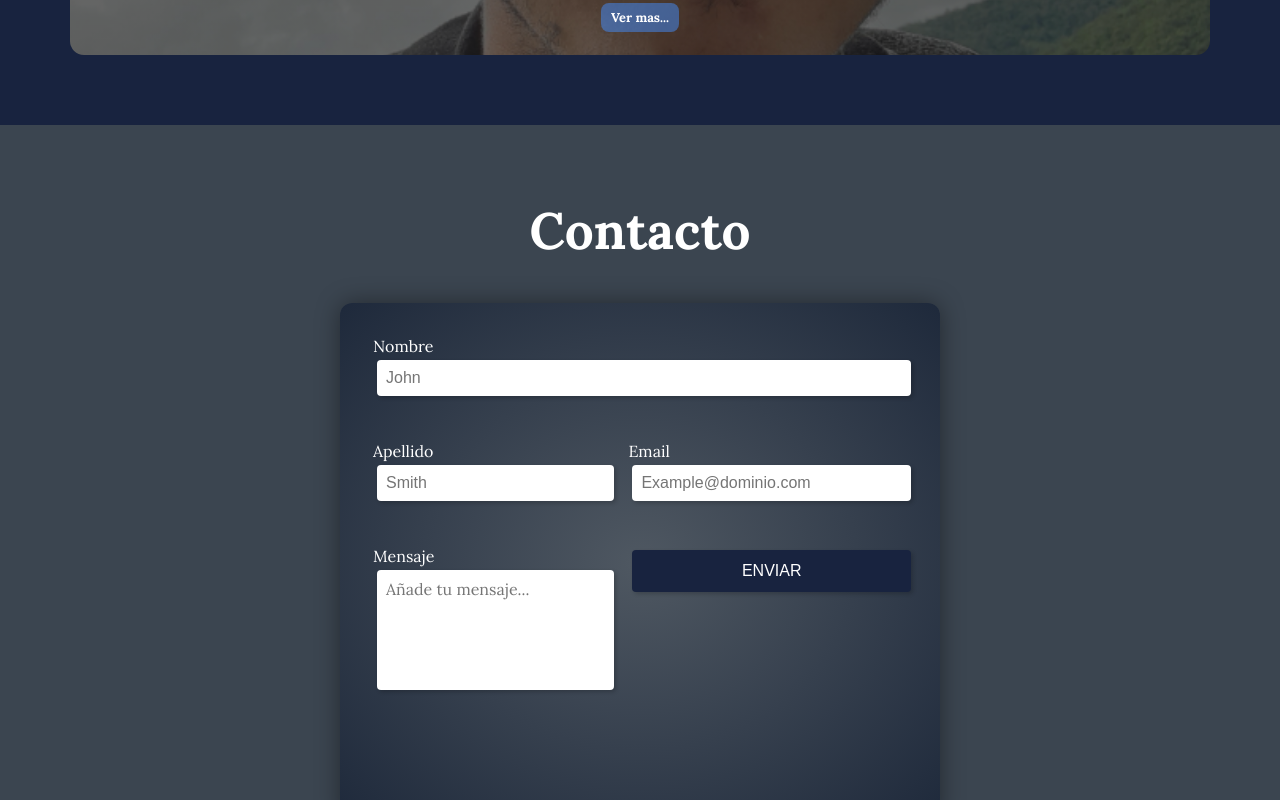
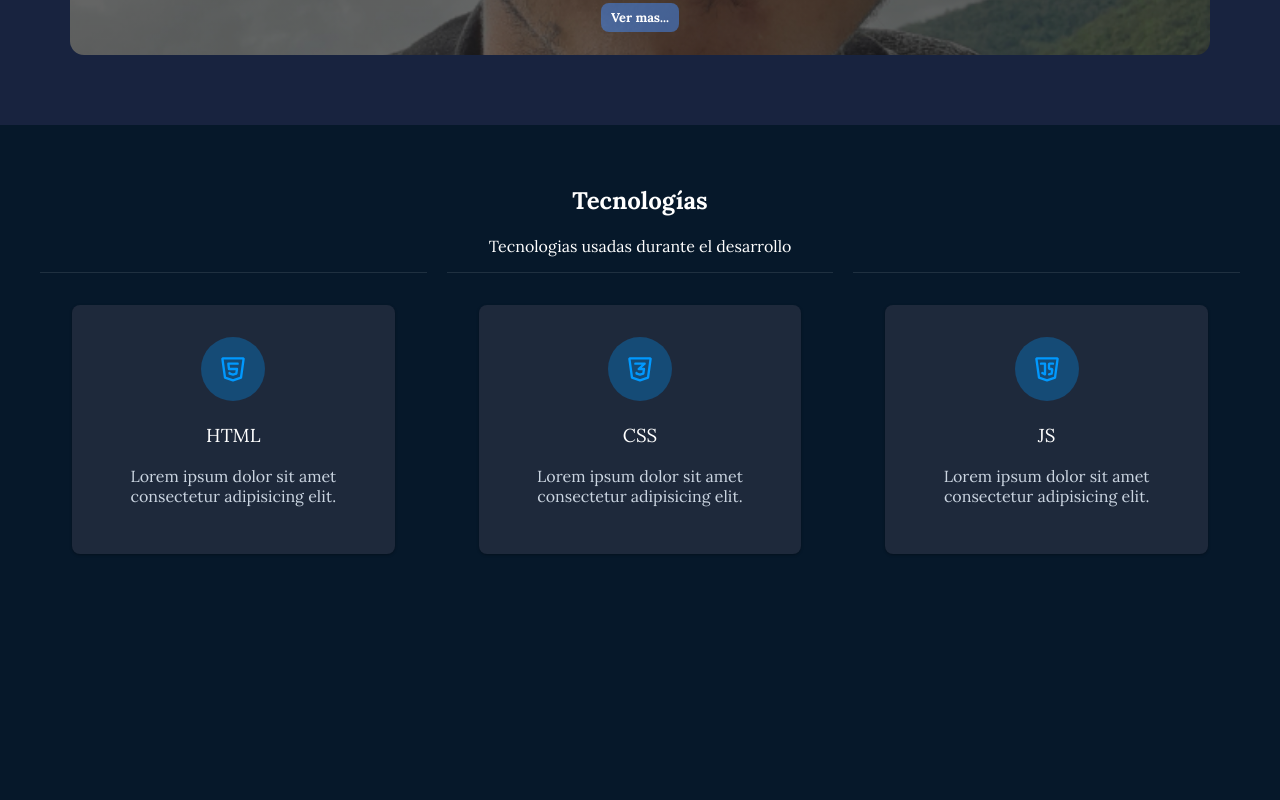
Before and after one commit to dieevRoldark/Proyecto-nano, a plain HTML site: page index.html in a window 1280 px wide. Shown: the part 1520-2320 px from the top of the page. Drawn offline with Linux system fonts and the light colour scheme.

Commit message:
Sección de tecnologías creada

```diff
--- a/index.html
+++ b/index.html
@@ -204,6 +204,40 @@
         </div>
     </section>
 
+    <section class="tech">
+
+        <header class="tech__item-header">
+            <h2 class="tech__title">Tecnologías</h2>
+            <p>Tecnologias usadas durante el desarrollo</p>
+        </header>
+
+        <div class="tech__item-container">
+            <footer class="tech__item-card">
+                <article class="tech__article">
+                    <svg xmlns="http://www.w3.org/2000/svg" width="24" height="24" viewBox="0 0 24 24" fill="none" stroke="currentColor" stroke-width="1.75" stroke-linecap="round" stroke-linejoin="round" class="icon icon-tabler icons-tabler-outline icon-tabler-brand-html5"><path stroke="none" d="M0 0h24v24H0z" fill="none"/><path d="M20 4l-2 14.5l-6 2l-6 -2l-2 -14.5l16 0" /><path d="M15.5 8h-7l.5 4h6l-.5 3.5l-2.5 .75l-2.5 -.75l-.1 -.5" /></svg>
+                    <h3>HTML</h3>
+                    <p>Lorem ipsum dolor sit amet consectetur adipisicing elit.</p>
+                </article>
+            </footer>
+
+            <footer class="tech__item-card">
+                <article class="tech__article">
+                    <svg xmlns="http://www.w3.org/2000/svg" width="24" height="24" viewBox="0 0 24 24" fill="none" stroke="currentColor" stroke-width="1.75" stroke-linecap="round" stroke-linejoin="round" class="icon icon-tabler icons-tabler-outline icon-tabler-brand-css3"><path stroke="none" d="M0 0h24v24H0z" fill="none"/><path d="M20 4l-2 14.5l-6 2l-6 -2l-2 -14.5l16 0" /><path d="M8.5 8h7l-4.5 4h4l-.5 3.5l-2.5 .75l-2.5 -.75l-.1 -.5" /></svg>
+                    <h3>CSS</h3>
+                    <p>Lorem ipsum dolor sit amet consectetur adipisicing elit.</p>
+                </article>
+            </footer>
+
+            <footer class="tech__item-card">
+                <article class="tech__article">
+                    <svg xmlns="http://www.w3.org/2000/svg" width="24" height="24" viewBox="0 0 24 24" fill="none" stroke="currentColor" stroke-width="1.75" stroke-linecap="round" stroke-linejoin="round" class="icon icon-tabler icons-tabler-outline icon-tabler-brand-javascript"><path stroke="none" d="M0 0h24v24H0z" fill="none"/><path d="M20 4l-2 14.5l-6 2l-6 -2l-2 -14.5l16 0" /><path d="M7.5 8h3v8l-2 -1" /><path d="M16.5 8h-2.5a.5 .5 0 0 0 -.5 .5v3a.5 .5 0 0 0 .5 .5h1.423a.5 .5 0 0 1 .495 .57l-.418 2.93l-2 .5" /></svg>
+                    <h3>JS</h3>
+                    <p>Lorem ipsum dolor sit amet consectetur adipisicing elit.</p>
+                </article>
+            </footer>
+        </div>
+    </section>
+
     <section class="form" id="contacto">
         <h2 class="form__title" >Contacto</h2>
         <form class="form__form">
--- a/style.css
+++ b/style.css
@@ -536,6 +536,94 @@ h1 {
 
 /* ------ CONTACT ENDS ------ */
 
+
+/* ------ TECH SECTION ------ */
+
+
+.tech {
+    min-height: 80vh;
+    background-color: var(--background);
+    color: var(--text-primary);
+    display: flex;
+    flex-direction: column;
+    justify-content: center;
+    text-align: center;
+    padding: 40px 20px;
+    container-name: tech;
+    container-type: inline-size;
+    margin: 0 auto;
+}
+
+.tech__item h2 {
+    margin-bottom: 6px;
+    font-size: 1.9rem;
+}
+
+.tech__item-card {
+    background-color: var(--background);
+    border-top: 1px solid var(--border);
+    text-align: center;
+    padding: 16px;
+
+    small {
+        color: var(--text-muted);
+        font-size: 0.875rem;
+    }
+}
+
+
+.tech__article {
+    background-color: var(--card-bg);
+    box-shadow: 0px 1px 3px var(--shadow);
+    border-radius: 0.5rem;
+    padding: 2rem;
+    margin: 16px;
+    max-width: 100%;
+
+    svg {
+        color: var(--primary-light);
+        background-color: rgba(0, 153, 255, .3);
+        width: 64px;
+        height: 64px;
+        padding: 16px;
+        border-radius: 100%;
+    }
+
+    p {
+        color: var(--text-secondary);
+    }
+
+    h3 {
+        font-weight: 500;
+    }
+}
+
+
+
+/* ------ TECH QUERIES ------ */
+
+@container tech (min-width: 56.25rem) {
+    .tech__item-container {
+        display: grid;
+        grid-template-columns: repeat(3, 1fr);
+        gap: 20px;
+        max-width: 1200px;
+        margin: auto;
+        height: 100vh;
+    }
+
+    .grid__item-card {
+        height: 100%;
+    }
+}
+
+/* ------ TECH SECTION ------ */
+
+
+
+
+
+
 /* ------ FOOTER SECTION ------ */
 
 
@@ -556,6 +644,7 @@ h1 {
 .footer :is(:hover,:active) {
     text-decoration: underline;
 }
+
 /* ------ FOOTER ENDS ------ */
 
 /*------ Animaciones-------*/
```
